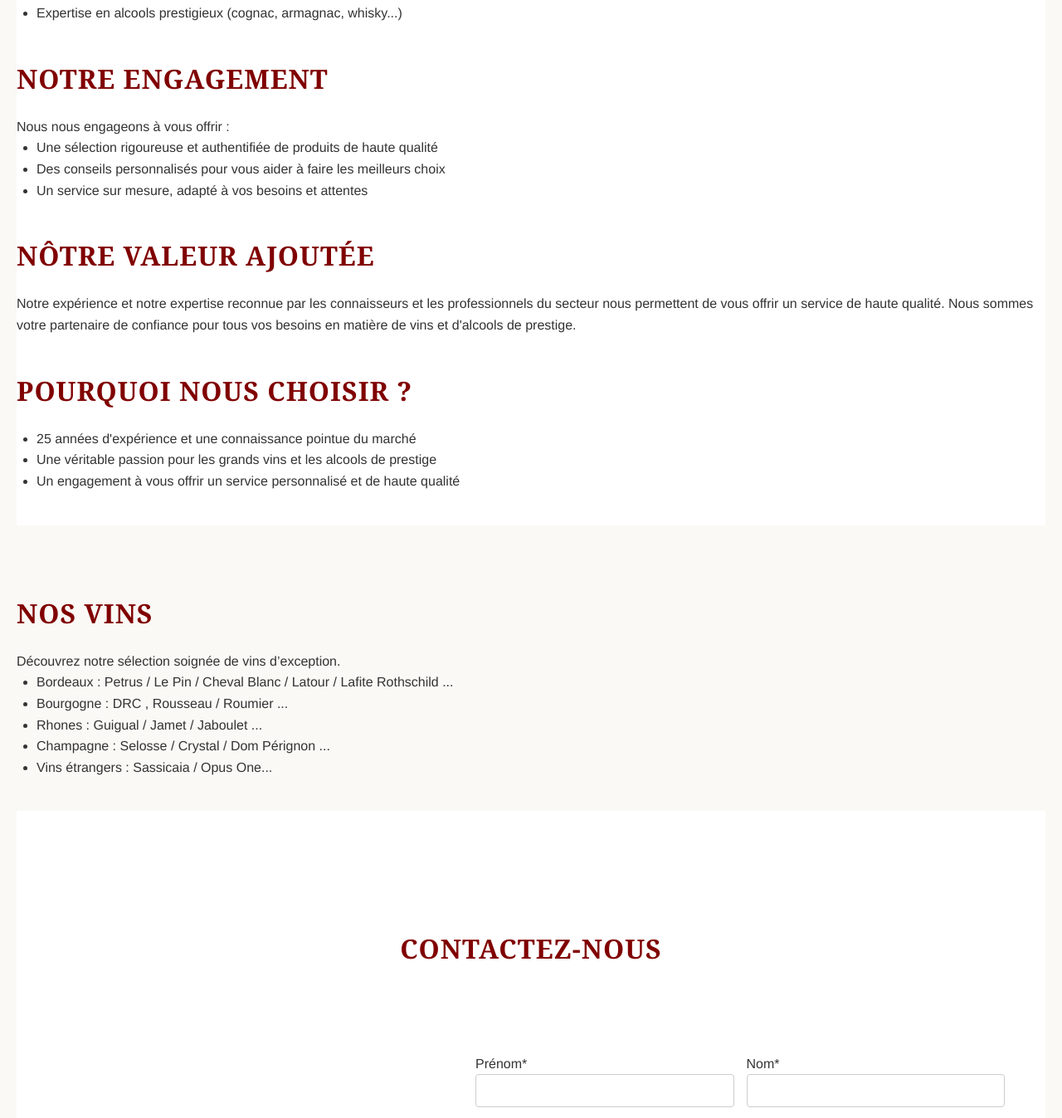
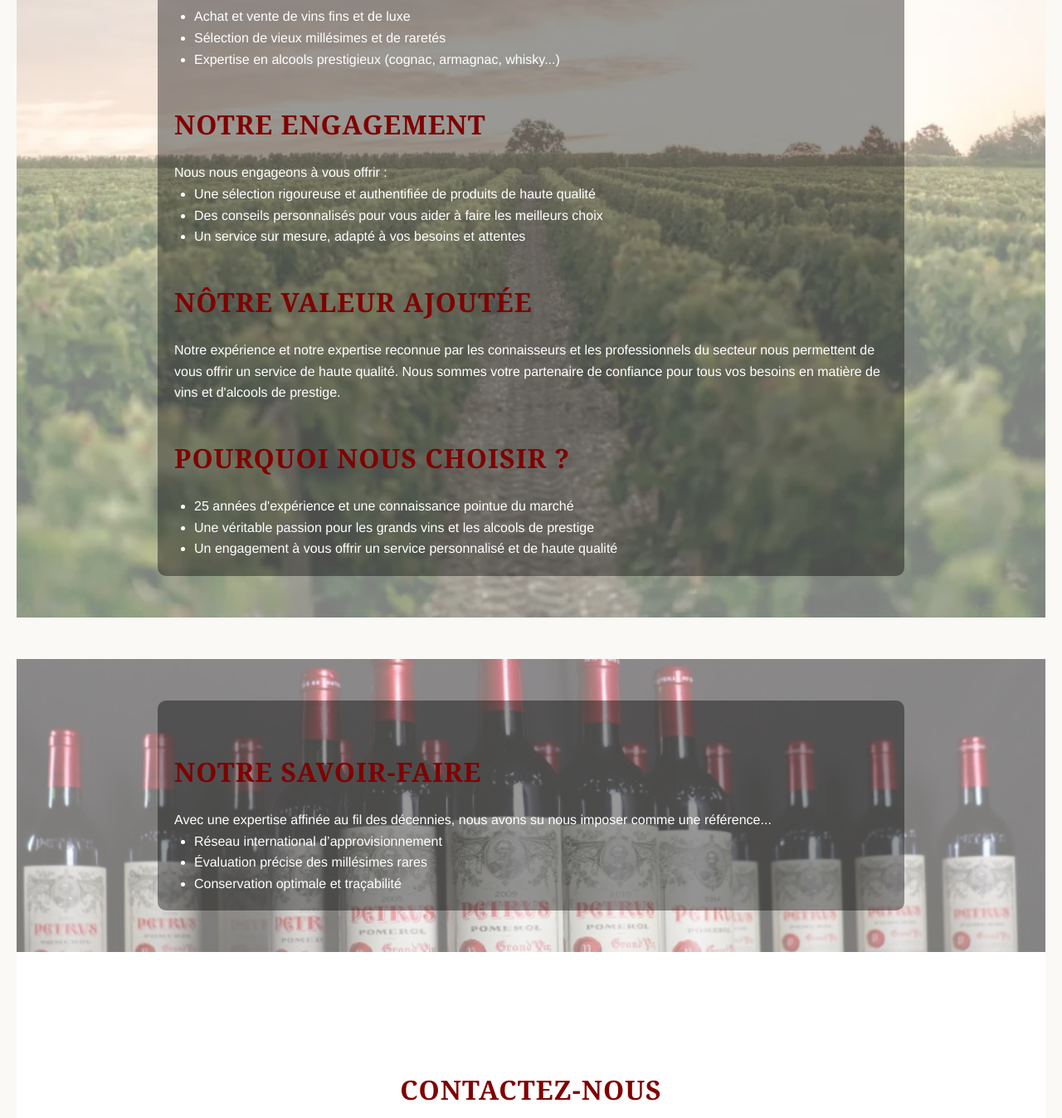
Before and after one commit to AntoineMarchive/elixiwineselection, a website: page index.html in a window 1280 px wide. Shown: the part 758-2105 px from the top of the page at 83% size. Drawn offline with Linux system fonts and the light colour scheme.

Commit message:
modifications background

```diff
--- a/index.css
+++ b/index.css
@@ -128,6 +128,66 @@
   color: #333;
   max-width: 700px;
   line-height: 1.6;
+}
+
+/* background images */
+.main-container {
+  position: relative;
+  overflow: hidden;
+  padding: 50px 20px;
+  color: white;
+}
+
+.background-image {
+  position: absolute;
+  top: 0;
+  left: 0;
+  width: 100%;
+  height: 100%;
+  object-fit: cover;
+  z-index: 0;
+  opacity: 0.5; /* ajustable selon lisibilité */
+}
+
+.about {
+  position: relative;
+  z-index: 1;
+  max-width: 900px;
+  margin: 0 auto;
+  background: rgba(0, 0, 0, 0.4); /* optionnel : fond sombre transparent pour meilleure lisibilité */
+  padding: 20px;
+  border-radius: 10px;
+}
+
+/* Expertise section */
+
+.expertise-container {
+  position: relative;
+  overflow: hidden;
+  padding: 50px 20px;
+  color: white;
+  margin-top: 50px
+}
+
+.expertise-container .background-image {
+  position: absolute;
+  top: 0;
+  left: 0;
+  width: 100%;
+  height: 100%;
+  object-fit: cover;
+  z-index: 0;
+  opacity: 0.5;
+}
+
+.expertise-content {
+  position: relative;
+  z-index: 1;
+  max-width: 900px;
+  margin: 0 auto;
+  background: rgba(0, 0, 0, 0.4);
+  padding: 20px;
+  border-radius: 10px;
 }
 
 
--- a/index.html
+++ b/index.html
@@ -31,7 +31,8 @@
             <p>Votre Partenaire de Confiance pour les Vins et Alcools de Prestige</p>
         </section>
 
-        <section
+        <section class="main-container">
+            <img src="assets/icons/pictures/Background_vignoble.webp" alt="Vignoble" class="background-image">
         <div class="about" id="about">
             <h2>À propos</h2>
             <p> Découvrez l'expertise d'un professionnel passionné, avec plus de 25 ans d'expérience dans la vente et l'acquisition de vins d'exception, de vieux millésimes et d'alcools de prestige.
@@ -65,17 +66,21 @@
             </div>
         </section>
 
-        <section class="wines" id="wines">
-            <h2>Nos Vins</h2>
-            <p>Découvrez notre sélection soignée de vins d’exception.</p>
-            <ul>
-                <li>Bordeaux : Petrus / Le Pin / Cheval Blanc / Latour / Lafite Rothschild ... </li>
-                <li>Bourgogne : DRC , Rousseau / Roumier ...</li>
-                <li>Rhones : Guigual / Jamet / Jaboulet ... </li>
-                <li>Champagne : Selosse / Crystal / Dom Pérignon ...</li>
-                <li>Vins étrangers : Sassicaia / Opus One... </li>
-            </ul>
-        </section>
+       <section class="expertise-container">
+  <img src="assets/icons/pictures/verticale_petrus.jpg" alt="Expertise" class="background-image">
+
+  <div class="expertise-content">
+    <h2>Notre savoir-faire</h2>
+    <p>Avec une expertise affinée au fil des décennies, nous avons su nous imposer comme une référence...</p>
+
+    <ul>
+      <li>Réseau international d’approvisionnement</li>
+      <li>Évaluation précise des millésimes rares</li>
+      <li>Conservation optimale et traçabilité</li>
+    </ul>
+  </div>
+</section>
+
 
         <section class="contact" id="contact">
   <div class="contact-wrapper">
```
